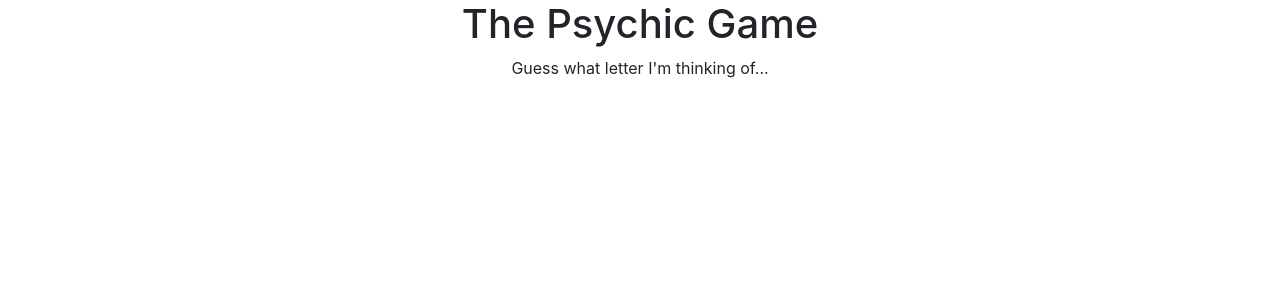
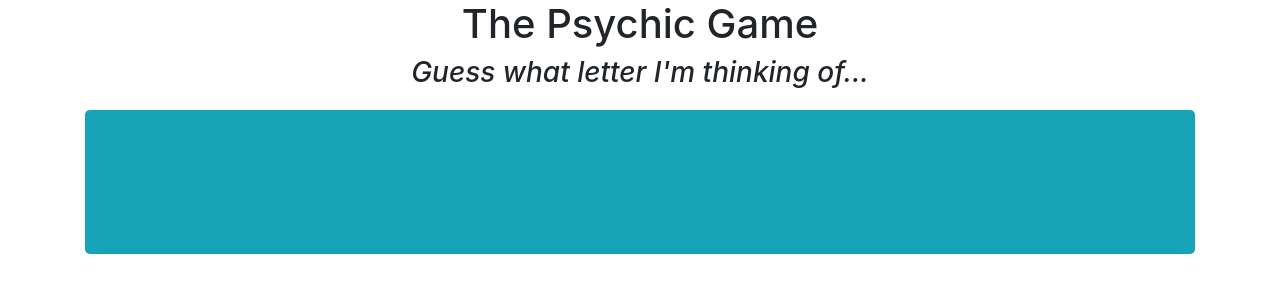
Before and after one commit to parkmee/Psychic-Game, a plain HTML site: page index.html in a window 1280 px wide. Drawn offline with nearby package versions, Linux system fonts and the light colour scheme.

Commit message:
updated format

```diff
--- a/assets/css/style.css
+++ b/assets/css/style.css
@@ -1,3 +1,12 @@
 .error {
     color: red;
 }
+
+h3 {
+    margin-bottom: 20px;
+}
+
+p {
+    font-weight: bolder;
+    font-size: 20px;
+}
--- a/index.html
+++ b/index.html
@@ -18,8 +18,8 @@
             <h1>The Psychic Game</h1>
         </header>
         <div class="gameOutput">
-            <p id="directions-text">Guess what letter I'm thinking of...</p>
-            <div>
+            <h3 id="directions-text"><i>Guess what letter I'm thinking of...</i></h3>
+            <div class="jumbotron bg-info">
                 <p id="wins-text"></p>
                 <p id="losses-text"></p>
                 <p id="guesses-left"></p>
```
